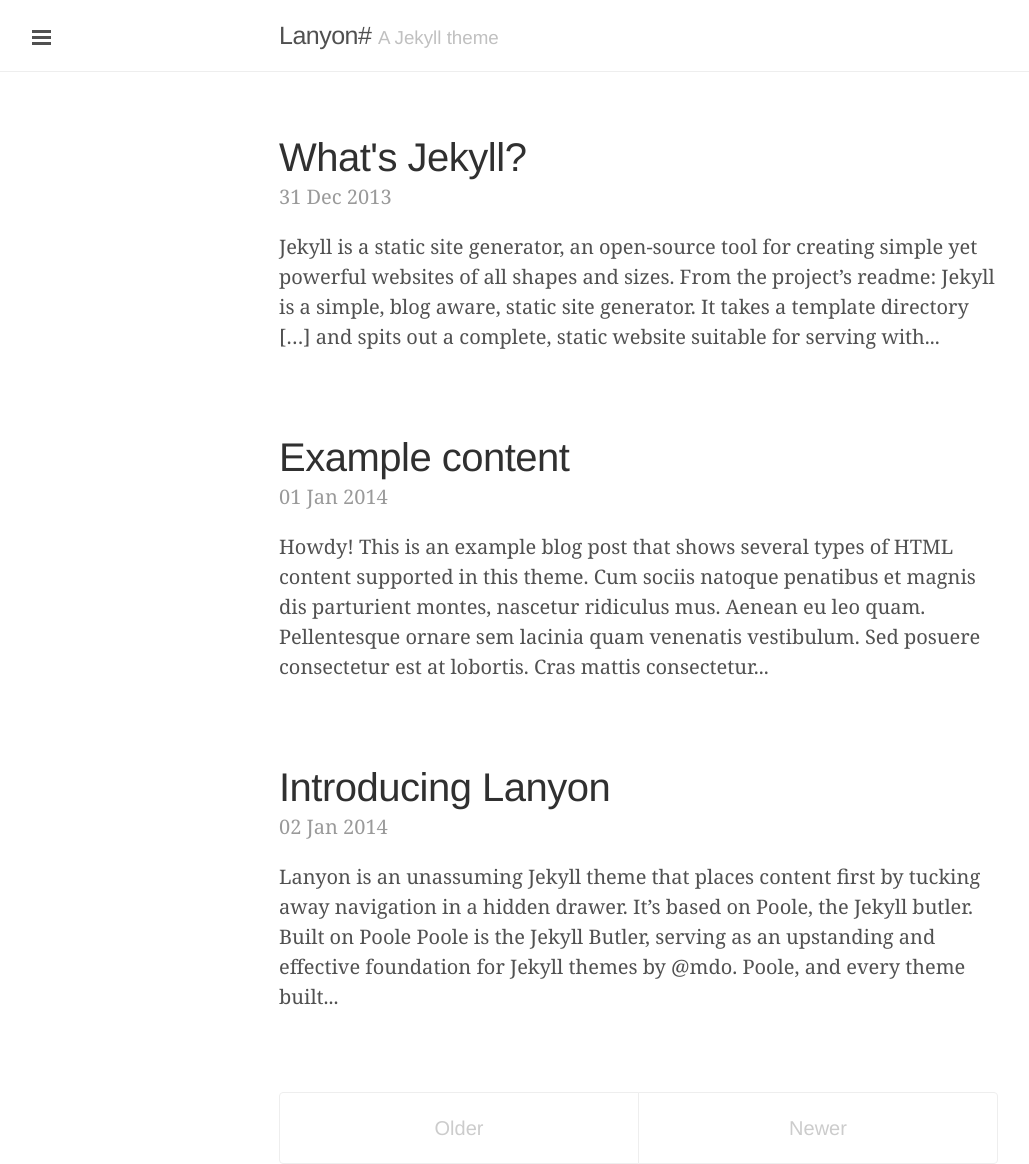
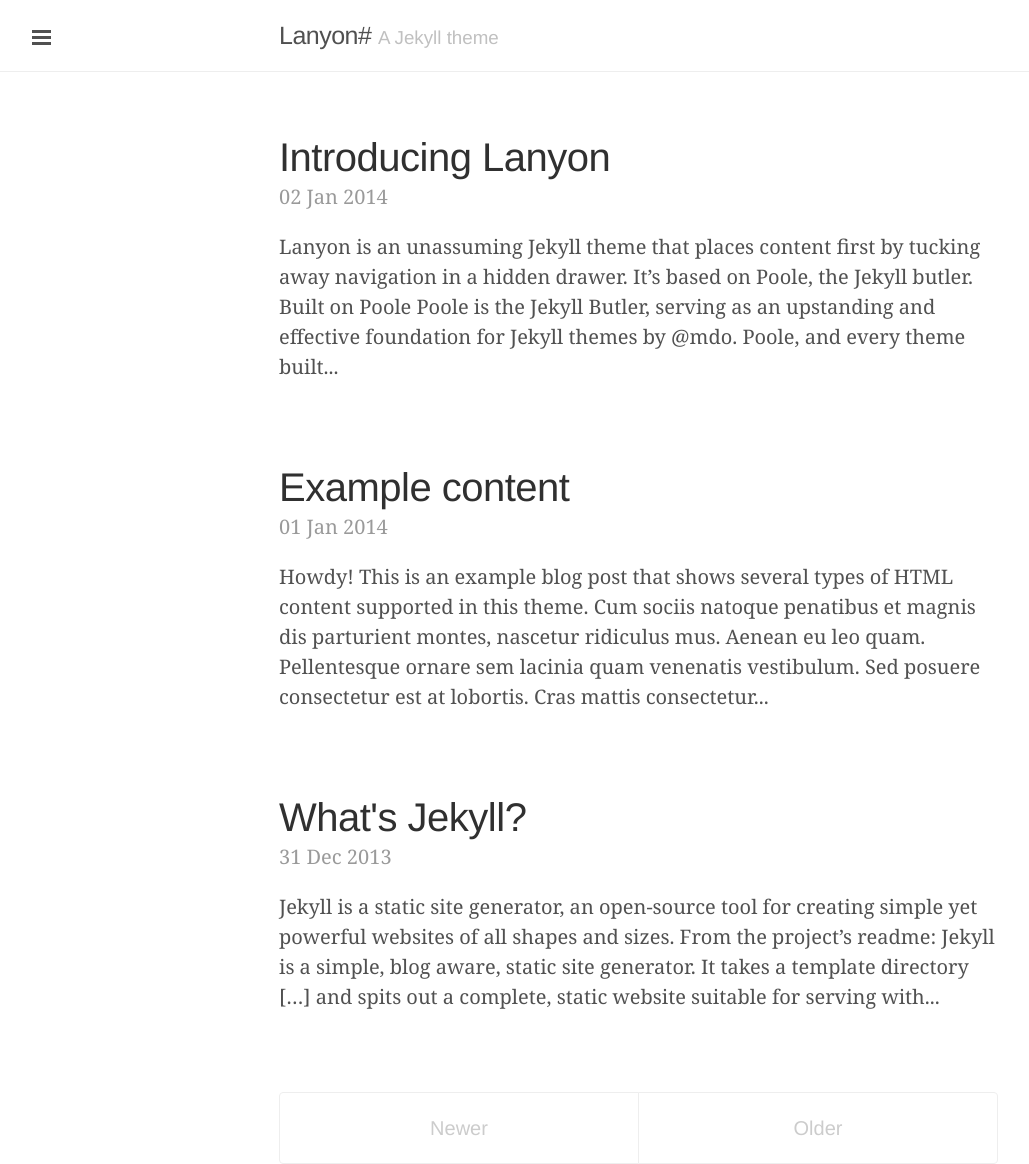
Before and after one commit to skylerlee/codelet, a Jekyll site: the page built from index.html, in a window 1280 px wide. Shown: the whole page, without its empty margins (1-1030 px from the left). Built offline with Jekyll 4.4.1, drawn with Linux system fonts in a browser that asks for light colours; the list of posts is cut into pages by our own code.

Commit message:
Fix post order

```diff
--- a/_config.yml
+++ b/_config.yml
@@ -23,6 +23,7 @@
 
 pagination:
   enabled: true
+  sort_reverse: true
 
 # Permalinks
 permalink:   pretty
--- a/index.html
+++ b/index.html
@@ -16,18 +16,14 @@
   {% endfor %}
 </div>
 <div class="pagination">
+  {% if paginator.previous_page %}
+  <a class="pagination-item newer" href="{{ paginator.previous_page_path | relative_url }}">Newer</a>
+  {% else %}
+  <span class="pagination-item newer">Newer</span>
+  {% endif %}
   {% if paginator.next_page %}
-    <a class="pagination-item older" href="/page{{paginator.next_page}}">Older</a>
+  <a class="pagination-item older" href="{{ paginator.next_page_path | relative_url }}">Older</a>
   {% else %}
-    <span class="pagination-item older">Older</span>
-  {% endif %}
-  {% if paginator.previous_page %}
-    {% if paginator.page == 2 %}
-      <a class="pagination-item newer" href="/">Newer</a>
-    {% else %}
-      <a class="pagination-item newer" href="/page{{paginator.previous_page}}">Newer</a>
-    {% endif %}
-  {% else %}
-    <span class="pagination-item newer">Newer</span>
+  <span class="pagination-item older">Older</span>
   {% endif %}
 </div>
```
